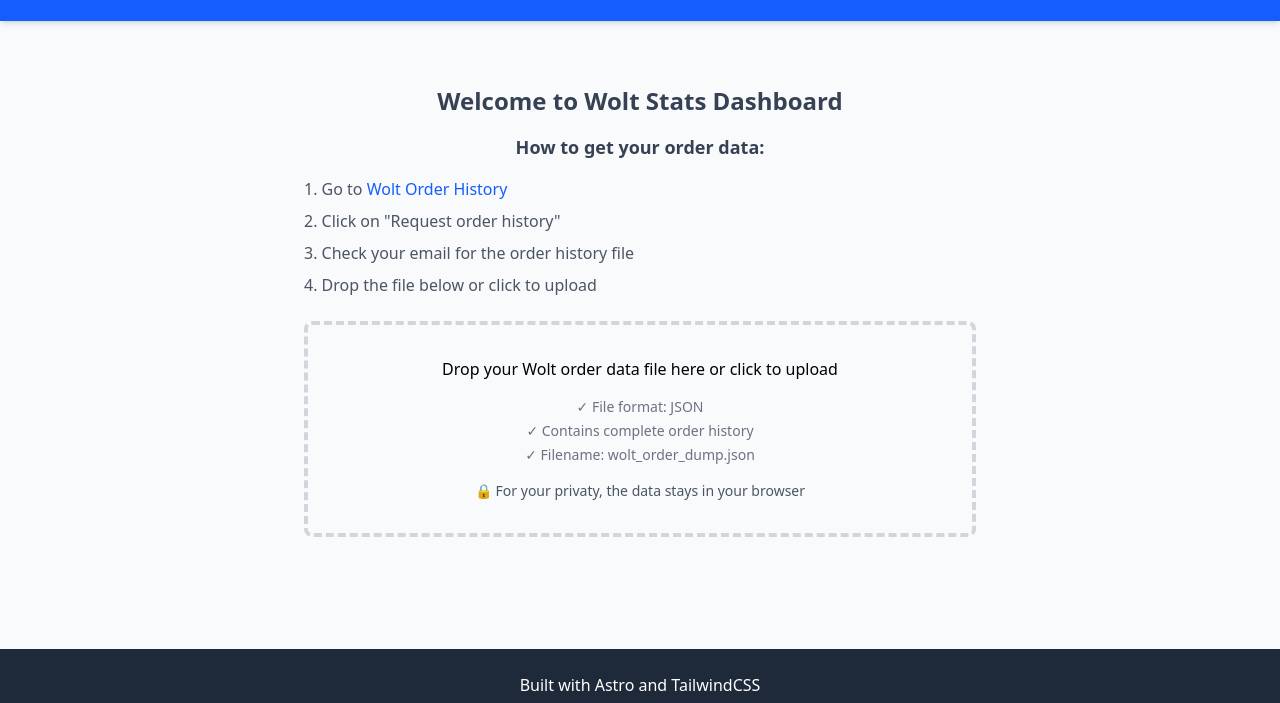
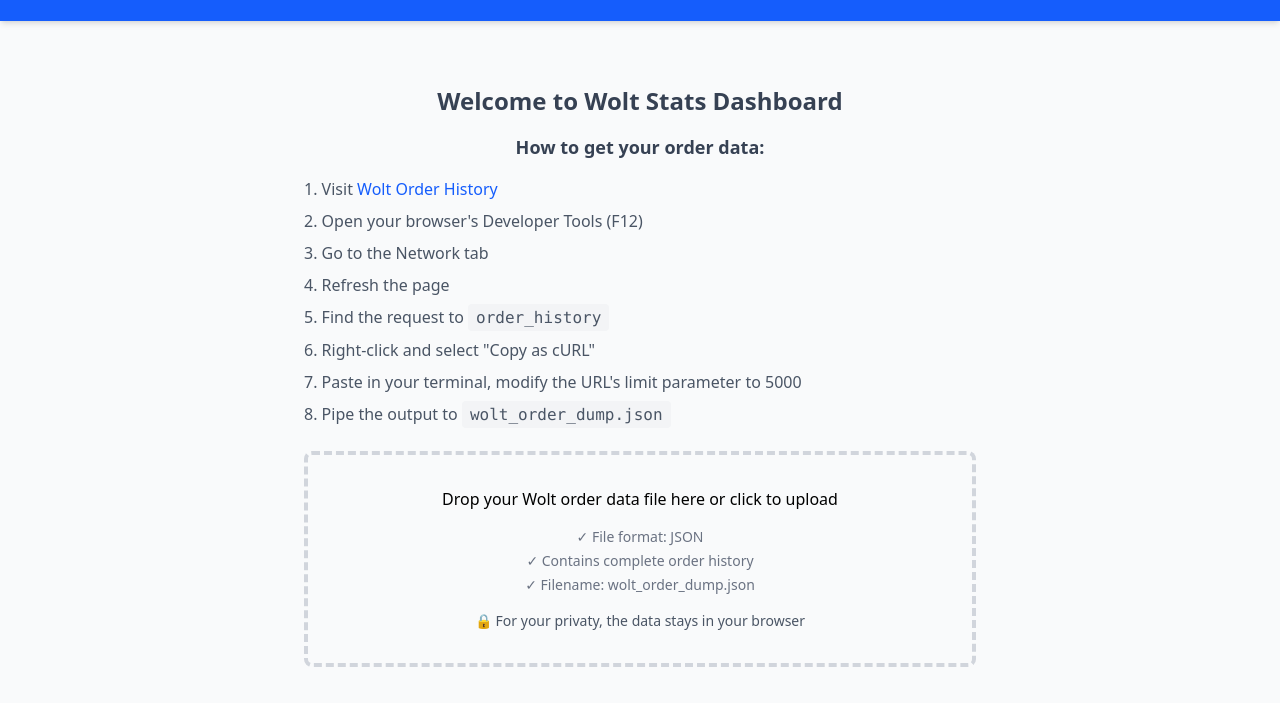
Before and after one commit to Marantle/wolt-stats, an Astro site: page / in a window 1280 px wide. Shown: the part 95-798 px from the top of the page. Built offline with nearby package versions, Linux system fonts and the light colour scheme; Astro itself is replaced by a stand-in of ours.

Commit message:
welcome text fix

```diff
--- a/src/components/react/Welcome.tsx
+++ b/src/components/react/Welcome.tsx
@@ -89,10 +89,14 @@
       <div className="max-w-2xl mx-auto">
         <h3 className="text-lg font-semibold text-gray-700 mb-4">How to get your order data:</h3>
         <ol className="text-left text-gray-600 mb-6 space-y-2 list-decimal list-inside">
-          <li>Go to <a href="https://wolt.com/en/account/order-history" target="_blank" rel="noopener noreferrer" className="text-blue-600 hover:underline">Wolt Order History</a></li>
-          <li>Click on "Request order history"</li>
-          <li>Check your email for the order history file</li>
-          <li>Drop the file below or click to upload</li>
+          <li>Visit <a href="https://wolt.com/en/me/order-history" className="text-blue-600 hover:underline" target="_blank" rel="noopener">Wolt Order History</a></li>
+          <li>Open your browser's Developer Tools (F12)</li>
+          <li>Go to the Network tab</li>
+          <li>Refresh the page</li>
+          <li>Find the request to <code className="bg-gray-100 px-2 py-1 rounded">order_history</code></li>
+          <li>Right-click and select "Copy as cURL"</li>
+          <li>Paste in your terminal, modify the URL's limit parameter to 5000</li>
+          <li>Pipe the output to <code className="bg-gray-100 px-2 py-1 rounded">wolt_order_dump.json</code></li>
         </ol>
 
         <input
```
